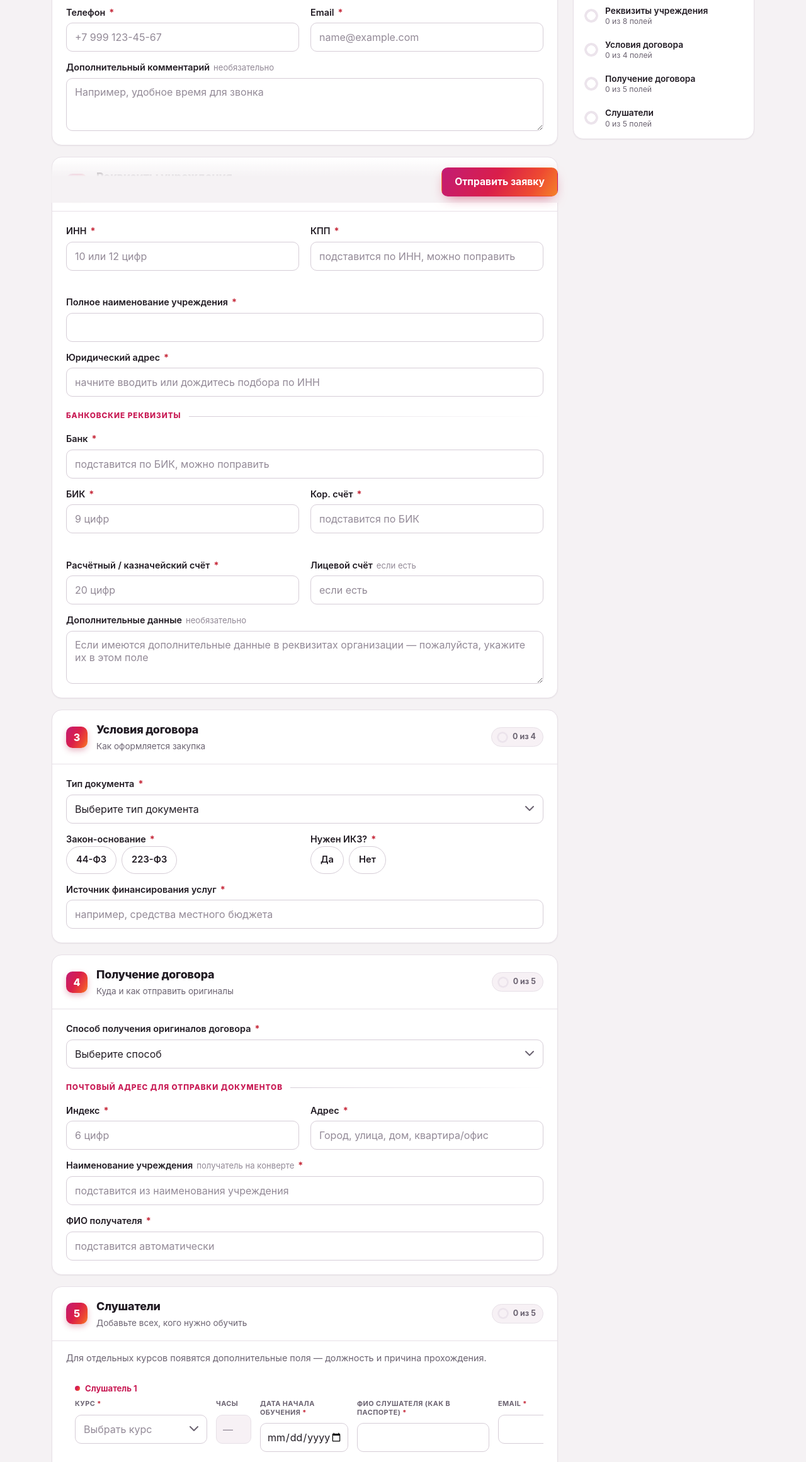
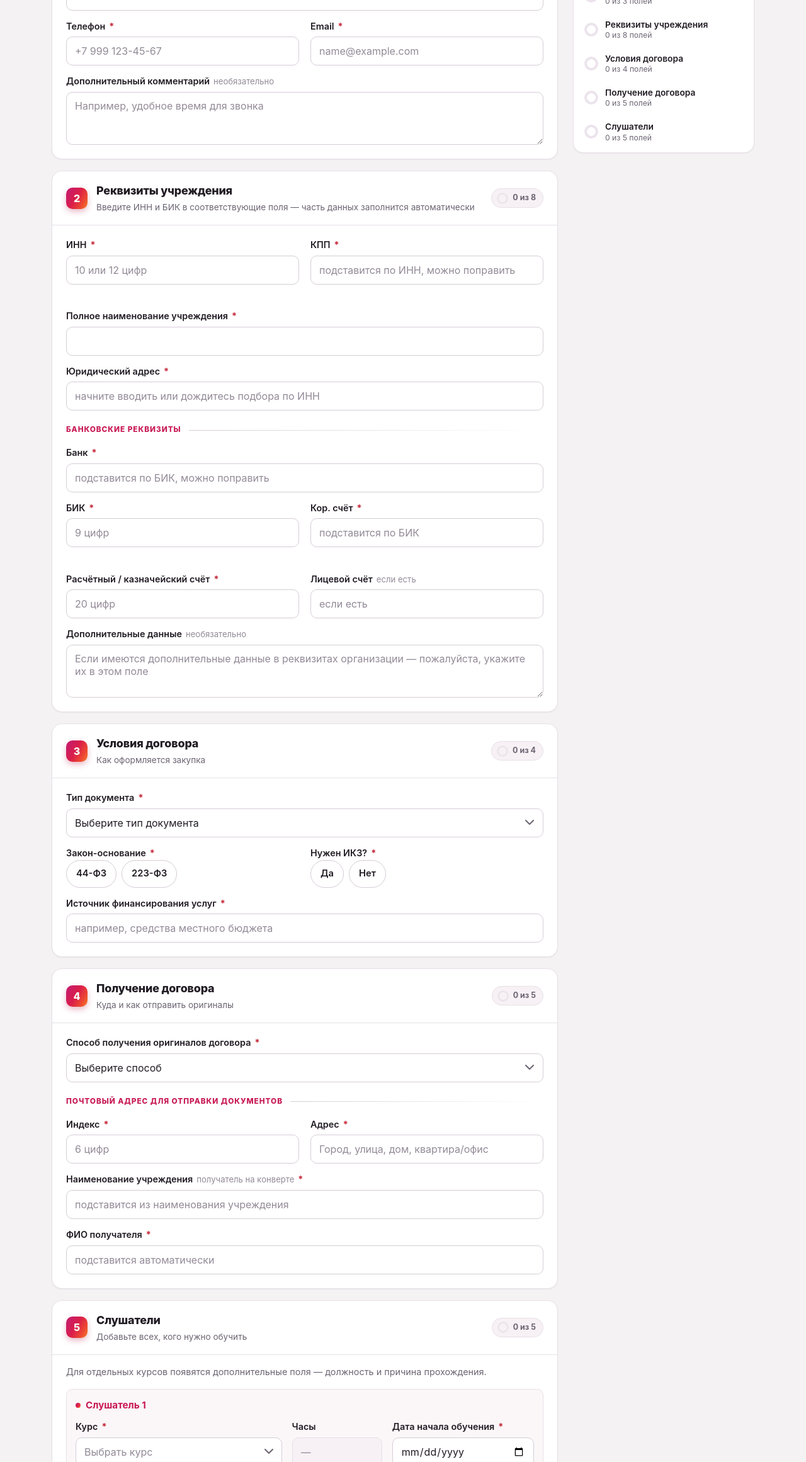
Before and after one commit to tashakibanova/application_for_training, a plain HTML site: page site/index.html in a window 1280 px wide. Shown: the part 478-2800 px from the top of the page at 63% size. Drawn offline with Linux system fonts and the light colour scheme.

Commit message:
Довести форму до вида концепта: сетка слушателей, отступ шапки, блок отправки
Таблица слушателей перевёрстана на компактную раскладку (курс/часы/дата — строка, ФИО — отдельно, email/телефон — строка) вместо старой 6-колоночной таблицы, которая требовала 1030px и не помещалась рядом со sticky-сайдбаром. Возвращён отступ между блоком "Номер вашего договора" и первой карточкой. Блок отправки заявки — мягкий градиентный фон с подсказкой по прогрессу, как в макете, вместо голой sticky-кнопки. Заодно починен тот же баг специфичности CSS (.field label перебивал .radio-label), что раньше был найден у .chip.

```diff
--- a/site/index.html
+++ b/site/index.html
@@ -357,6 +357,7 @@
       </section>
 
       <div class="submit-row">
+        <p class="submit-row__note">Проверьте прогресс справа: когда все разделы отмечены галочкой — можно отправлять.</p>
         <button type="submit" id="submit-btn" class="btn btn--primary">Отправить заявку</button>
       </div>
     </form>
--- a/site/styles.css
+++ b/site/styles.css
@@ -56,14 +56,6 @@
   --shadow-md: 0 10px 30px -12px rgba(120, 20, 60, 0.22);
   --shadow-lg: 0 24px 60px -22px rgba(120, 20, 60, 0.32);
 
-  /* Раскладка табличных колонок слушателей (десктоп).
-     Колонка «Курс» заметно шире прочих — названия курсов длинные (100+ симв.).
-     ФИО/Email/Телефон расширены под реальные данные: ФИО «Фамилия Имя Отчество»
-     (25-35 симв.), длинные email, телефон «+7 999 123-45-67» (17 симв.). */
-  --lr-cols: minmax(210px, 2.6fr) 56px 140px minmax(210px, 2.1fr) minmax(215px, 2.1fr) 152px;
-  /* Минимальная ширина табличной раскладки = сумма минимумов колонок + промежутки.
-     Ниже неё таблица горизонтально прокручивается (.listeners-table overflow-x). */
-  --lr-min-width: 1030px;
 }
 
 /* =====================================================================
@@ -441,7 +433,7 @@ body {
    тонкий акцент на левом крае, не как фон. */
 .deal-box {
   position: relative;
-  margin: 16px 0 0;
+  margin: 16px 0 22px;
   display: flex;
   flex-wrap: wrap;
   align-items: center;
@@ -788,7 +780,9 @@ textarea.field-invalid:focus {
   gap: 6px 18px;
 }
 
-.radio-label {
+/* label.radio-label (не просто .radio-label) — та же причина, что у label.chip
+   чуть ниже: специфичность (0,1,1) нужна, чтобы перебить .field label. */
+label.radio-label {
   font-weight: 400;
   display: inline-flex;
   align-items: center;
@@ -998,8 +992,15 @@ label.chip {
 .listener-grid {
   display: grid;
   grid-template-columns: 1fr;
-  gap: 0 16px;
+  gap: 14px 16px;
+  grid-template-areas: "course" "hours" "date" "fio" "email" "phone";
 }
+.lr--course { grid-area: course; }
+.lr--hours { grid-area: hours; }
+.lr--date { grid-area: date; }
+.lr--fio { grid-area: fio; }
+.lr--email { grid-area: email; }
+.lr--phone { grid-area: phone; }
 
 .lr--extra { grid-column: 1 / -1; }
 
@@ -1074,13 +1075,24 @@ fieldset.field-invalid {
 .submit-error p { margin: 0; color: var(--warn-text); }
 
 .submit-row {
-  position: sticky;
-  bottom: 0;
-  background: linear-gradient(180deg, rgba(245, 242, 244, 0) 0%, var(--bg) 40%);
-  padding: 14px 0 10px;
-  margin-top: 8px;
-  z-index: 5;
+  margin-top: 22px;
+  padding: 20px 22px;
+  border-radius: var(--radius);
+  background: var(--brand-gradient-soft);
+  border: 1px solid var(--border);
+  display: flex;
+  align-items: center;
+  justify-content: space-between;
+  gap: 16px;
+  flex-wrap: wrap;
 }
+.submit-row__note {
+  font-size: 0.88rem;
+  color: var(--muted);
+  margin: 0;
+  max-width: 44ch;
+}
+.submit-row .btn--primary { min-width: 210px; }
 
 .success-screen {
   position: relative;
@@ -1331,104 +1343,19 @@ fieldset.field-invalid {
   .btn--primary,
   .btn--secondary { width: auto; }
 
-  .submit-row { text-align: right; }
-
-  /* Слушатели: 2 колонки внутри карточки строки */
-  .listener-grid { grid-template-columns: 1fr 1fr; column-gap: 16px; }
-  .lr--course, .lr--fio, .lr--email { grid-column: auto; }
+  /* Слушатели: курс/часы/дата в одну строку, ФИО отдельно на всю ширину,
+     email/телефон в одну строку — как в макете. Раньше здесь была плотная
+     6-колоночная табличная раскладка (--lr-cols, --lr-min-width:1030px), но
+     после переноса на карточку эта ширина уже не помещается рядом со
+     sticky-сайдбаром и вызывала лишний горизонтальный скролл. */
+  .listener-grid {
+    grid-template-columns: 1.6fr 0.7fr 1.1fr;
+    grid-template-areas:
+      "course hours date"
+      "fio    fio   fio"
+      "email  email phone";
+  }
 }
-
-/* Десктоп: настоящая табличная раскладка слушателей */
-@media (min-width: 1040px) {
-  .listeners-table {
-    overflow-x: auto;
-    padding-bottom: 2px;
-  }
-
-  /* Отдельная шапка-строка НЕ используется в табличном режиме: она не может
-     оставаться видимой при прокрутке (родитель .listeners-table имеет
-     overflow-x: auto → overflow-y вычисляется в auto и образует scroll-контейнер,
-     который «ловит» position: sticky — шапка залипает к таблице, а не к вьюпорту,
-     и уезжает вместе с ней). Проверено в браузере. Поэтому подписи колонок
-     показываем компактно в каждой строке слушателя (см. правило для label ниже) —
-     тогда они видны у любого слушателя, сколько бы их ни было. */
-  .listeners-head { display: none; }
-
-  .listener-row.card--nested {
-    min-width: var(--lr-min-width);
-    padding: 12px 14px 14px;
-    margin-bottom: 0;
-    border-radius: 0;
-    border: none;
-    border-bottom: 1px solid var(--border);
-    background: transparent;
-  }
-  .listener-row.card--nested:nth-child(even) { background: var(--surface-2); }
-
-  .listener-row__header {
-    margin-bottom: 8px;
-  }
-  .listener-row__title { font-size: 0.82rem; }
-
-  .listener-grid {
-    grid-template-columns: var(--lr-cols);
-    column-gap: 14px;
-    row-gap: 4px;
-    align-items: start;
-  }
-
-  /* Компактные подписи колонок прямо в каждой ячейке: остаются видны у любого
-     слушателя при прокрутке (единая шапка для этого не годится — см. выше).
-     Перенос, а не многоточие: у длинных подписей ("Дата начала обучения",
-     "ФИО слушателя (как в паспорте)") обрезка съедала смысл — 2 строки в
-     компактном шрифте безопаснее теряют меньше, чем "ФИО СЛУШАТЕЛЯ (КАК В...". */
-  .listener-grid > .lr-cell:not(.lr--extra) > label {
-    display: block;
-    font-size: 0.68rem;
-    font-weight: 700;
-    letter-spacing: 0.04em;
-    text-transform: uppercase;
-    color: var(--muted);
-    margin-bottom: 4px;
-    white-space: normal;
-    line-height: 1.25;
-  }
-
-  /* Чекбокс "Это я" (см. .listener-self-fio в шаблоне слушателя) — тоже
-     прямой потомок .lr-cell и попадает под правило выше, но это обычный
-     текст чекбокса, а не короткая подпись колонки — не должен обрезаться
-     многоточием. Специфичность выше за счёт доп. класса — переопределяет. */
-  .listener-grid > .lr-cell:not(.lr--extra) > label.listener-self-fio {
-    white-space: normal;
-    overflow: visible;
-    text-overflow: clip;
-    text-transform: none;
-    font-size: 0.78rem;
-    font-weight: 500;
-    letter-spacing: normal;
-    color: var(--text);
-    margin-top: 6px;
-    margin-bottom: 0;
-  }
-
-  .lr-cell { margin-bottom: 4px; }
-
-  /* доп.поля — отдельной строкой под слушателем, с подписями */
-  .listener-grid > .lr--extra:not([hidden]) {
-    margin-top: 10px;
-    padding-top: 12px;
-  }
-  .lr--extra { max-width: 520px; }
-
-  /* компактная дата/часы в таблице */
-  .lr--hours input, .lr--date input { padding-left: 10px; padding-right: 8px; }
-}
-
-/* Раньше карточка «Слушатели» (.card--wide) раздвигалась отрицательными полями
-   за пределы .page, когда форма была во всю ширину. Теперь форма живёт в левой
-   колонке .layout рядом со sticky-сайдбаром, поэтому вылезать за колонку нельзя —
-   широкая таблица слушателей просто прокручивается по горизонтали внутри своей
-   карточки (.listeners-table overflow-x: auto). */
 
 /* Уважать пользовательские настройки уменьшенного движения */
 @media (prefers-reduced-motion: reduce) {
```
